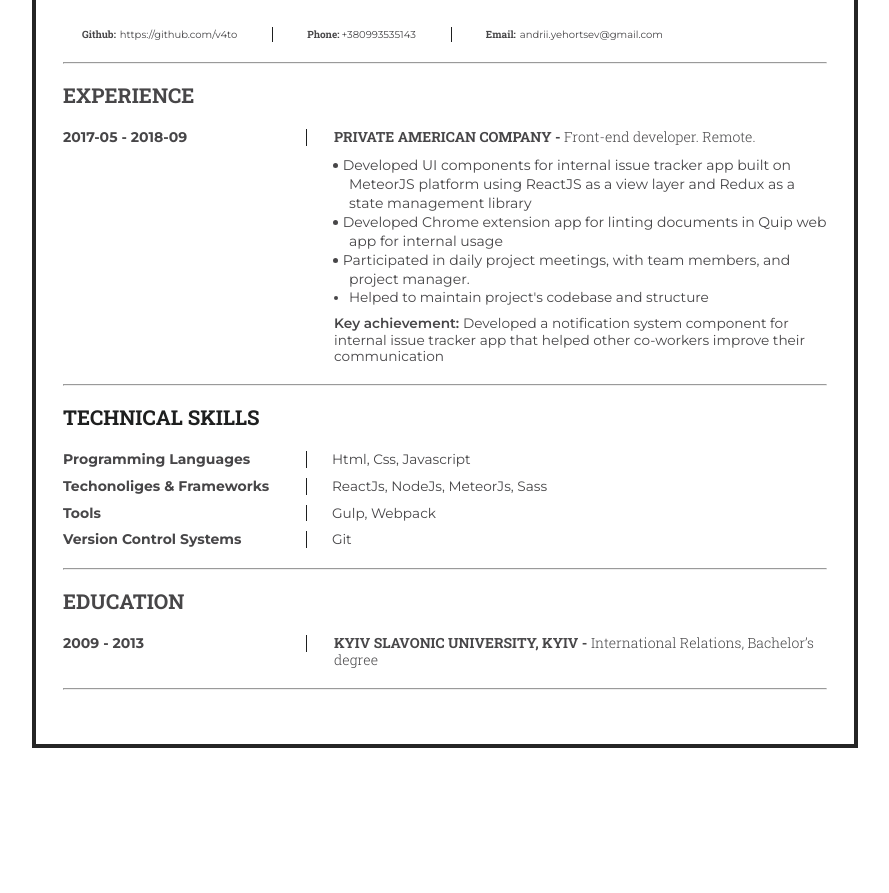
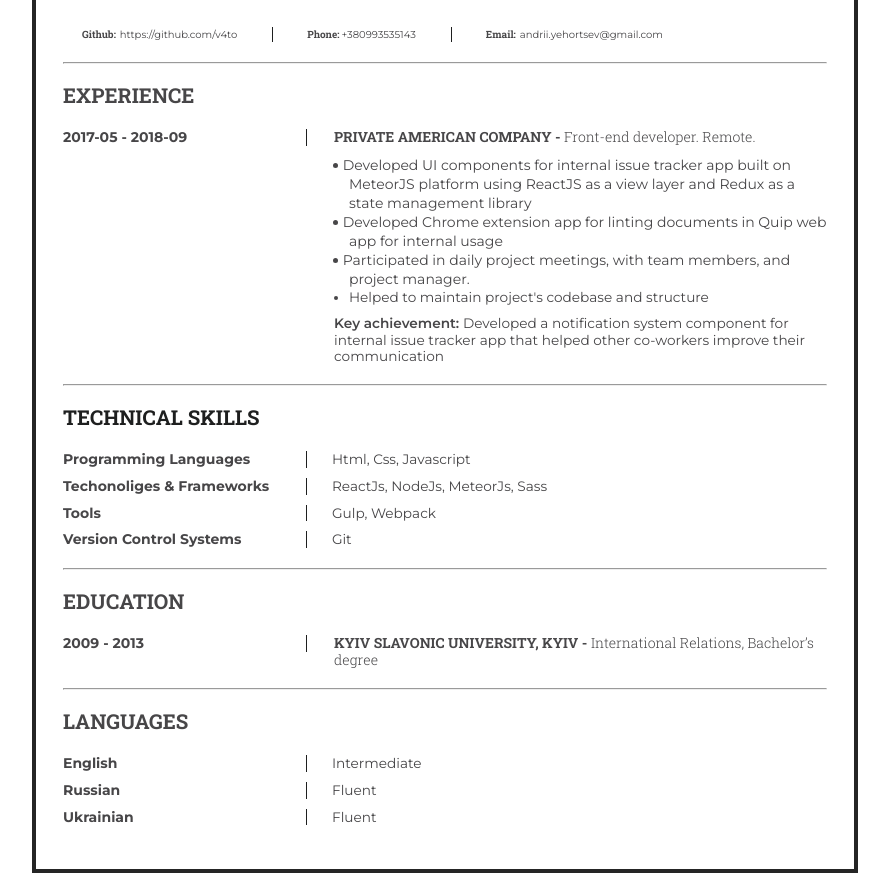
Before and after one commit to v4to/personal-resume, a website: page src/index.html in a window 1280 px wide. Shown: the part 122-1015 px from the top of the page, without its empty margins (195-1084 px from the left). Before the commit the page ends 890 px from the top, so only its background shows below. Drawn offline with nearby package versions, Linux system fonts and the light colour scheme; files that its build step writes are made by us from their sources.

Commit message:
Finished languages section

```diff
--- a/src/index.html
+++ b/src/index.html
@@ -141,6 +141,23 @@
                     </ul>
                 </section>
                 <hr>
+                <section class = "languages">
+                    <h2 class = "languages__heading">Languages</h2>
+                    <ul class = "languages__list">
+                        <li class = "languages__item">
+                            <div class = "languages__title">English</div>
+                            <div class = "languages__level">Intermediate</div>
+                        </li>
+                        <li class = "languages__item">
+                            <div class = "languages__title">Russian</div>
+                            <div class = "languages__level">Fluent</div>
+                        </li>
+                        <li class = "languages__item">
+                            <div class = "languages__title">Ukrainian</div>
+                            <div class = "languages__level">Fluent</div>
+                        </li>
+                    </ul>
+                </section>
             </div>
         </div>
     </body>
--- /dev/null
+++ b/src/sass/blocks/languages.scss
@@ -0,0 +1,29 @@
+.languages {
+  //margin-bottom: 20px;
+}
+
+.languages__heading {
+  font-family: $robotoSlab;
+  font-weight: $bold;
+  margin-bottom: 20px;
+  text-transform: uppercase;
+}
+
+.languages__title {
+  border-right: 1px solid $black;
+  font-family: $montserrat;
+  font-size: scale(42);
+  font-weight: bold;
+  margin-bottom: auto;
+  width: 243px;
+}
+
+.languages__item {
+  display: flex;
+  margin-bottom: 10px;
+  //justify-content: space-between;
+}
+
+.languages__level {
+  padding-left: 25px;
+}
--- a/src/sass/style.scss
+++ b/src/sass/style.scss
@@ -9,3 +9,4 @@
 @import "./blocks/experience";
 @import "./blocks/skills";
 @import "./blocks/education";
+@import "./blocks/languages";
```
